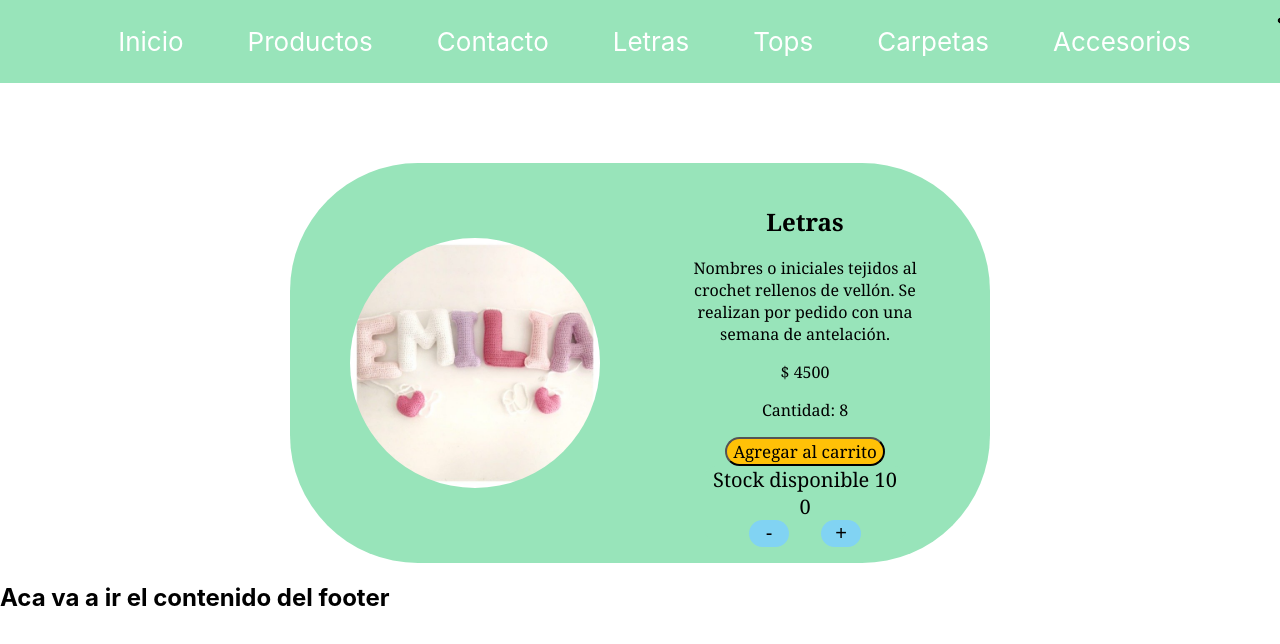
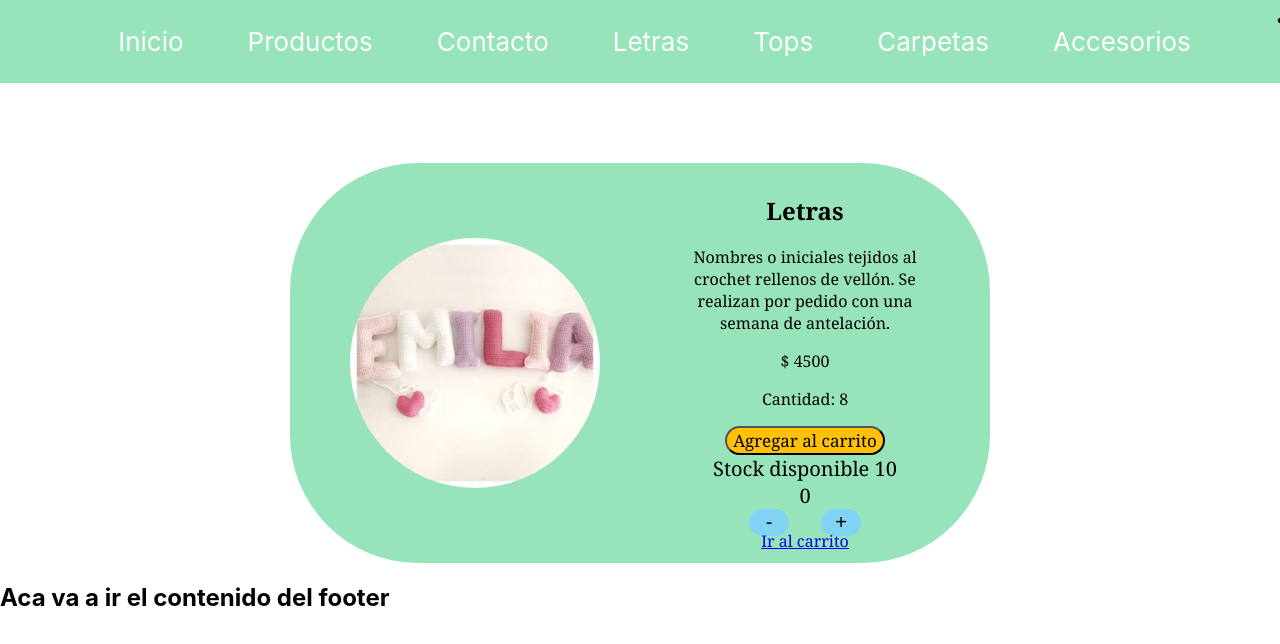
Before and after one commit to SantiagoFuentesGibert/primer-proyecto-react-js, a React (Create React App) app: page /detail/1 in a window 1280 px wide. Shown: the top 644 px of the page. Built offline with nearby package versions, Linux system fonts and the light colour scheme.

Commit message:
Agregando cart de carrito

```diff
--- a/src/App.js
+++ b/src/App.js
@@ -17,6 +17,7 @@ function App() {
         <Route path='detail/:id' element={<ItemDetailContainer/>}/>
         <Route path='contacto' element={'hola soy el contacto'}/>
         <Route path='/category/:category' element={<ItemListContainer/>}/>
+        <Route path='/cart' element={'aca va a estar el carrito'}/>
       </Routes>
     </main>
     <footer>
--- a/src/Components/ItemDetail/ItemDetail.js
+++ b/src/Components/ItemDetail/ItemDetail.js
@@ -1,3 +1,4 @@
+import { Link } from 'react-router-dom';
 import Counter from '../Counter/Counter';
 import './ItemDetail.styles.css';
 const ItemDetail = ({nombre, detail, precio, image, cantidad, btnAgregarCarrito}) => {
@@ -11,6 +12,7 @@ const ItemDetail = ({nombre, detail, precio, image, cantidad, btnAgregarCarrito}
                 <p>Cantidad: {cantidad}</p>
                 <button className='btnAgregarCarrito'>{btnAgregarCarrito}</button>
                 <Counter />
+                <Link to={'/cart'}>Ir al carrito</Link>
             </div>
         </article>
     );
```
